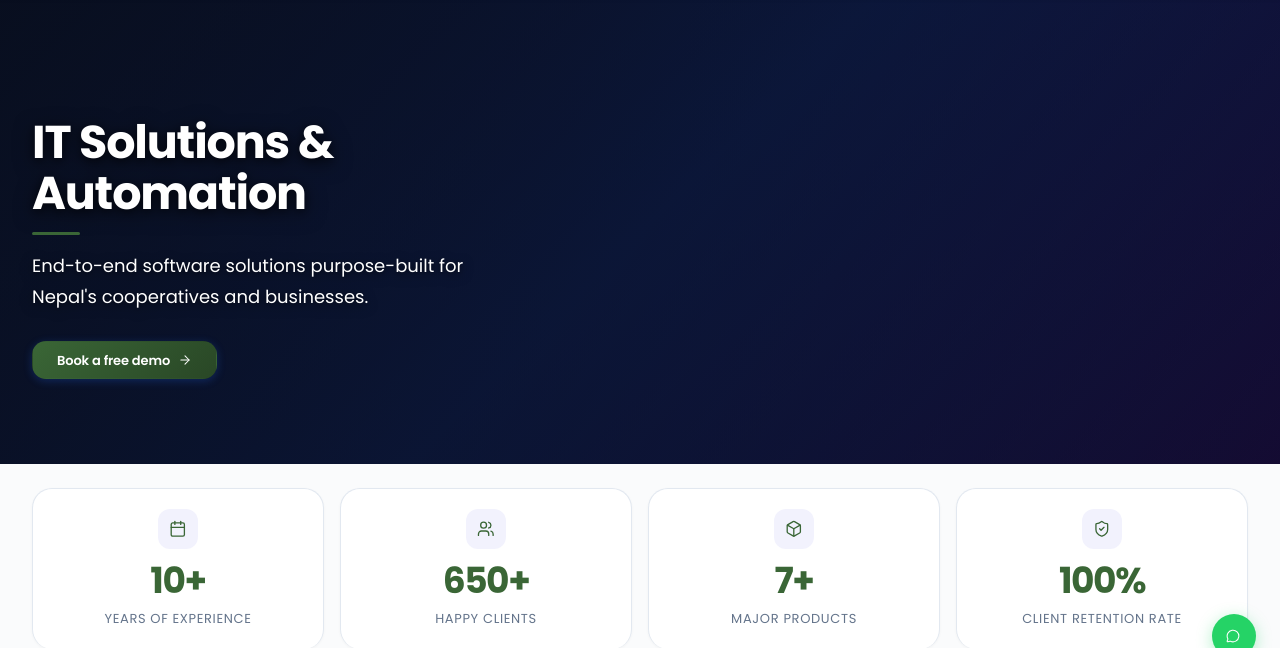
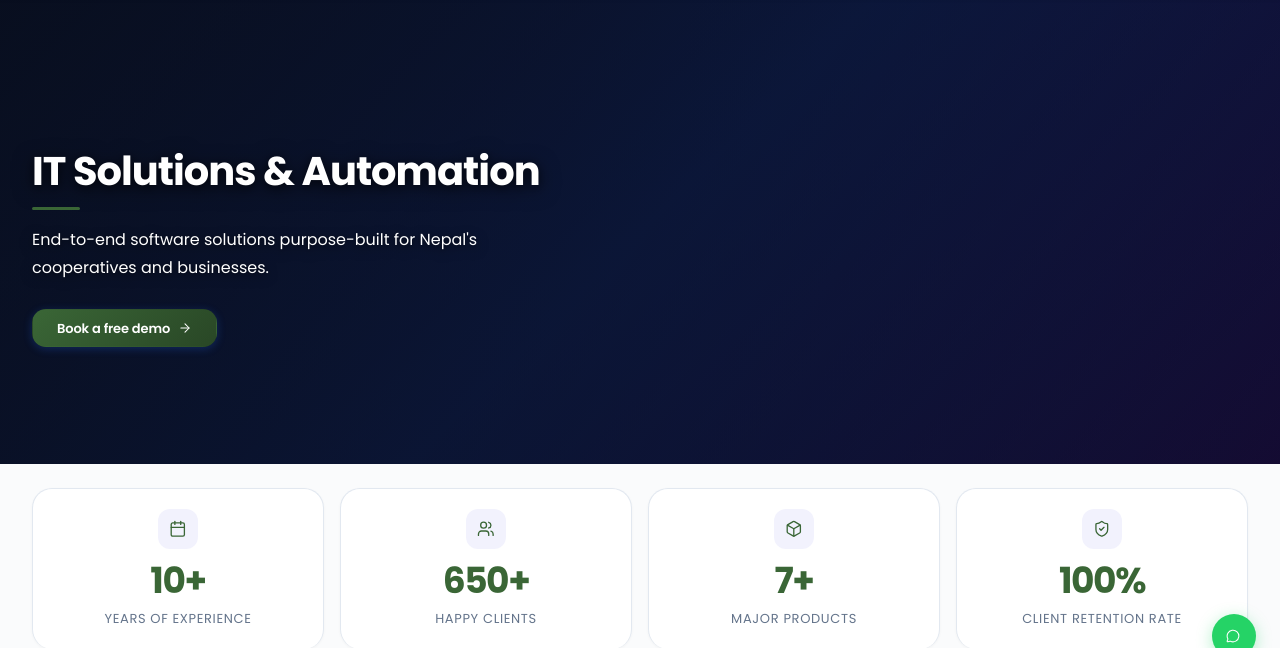
Before and after one commit to adakash26434/butwal, a PHP site: page / in a window 1280 px wide. Shown: the part 64-712 px from the top of the page. Run offline with PHP 8.4, Linux system fonts and the light colour scheme; data comes from the database, SQL or seed files in the repository; data that the repository does not hold is empty; some libraries are stand-ins or nearby versions.

Commit message:
feat: adjust font sizes for hero header and subheader

```diff
--- a/index.php
+++ b/index.php
@@ -186,12 +186,12 @@ include 'includes/header.php';
     <div style="position:absolute;inset:0;<?= $_overlay ?>"></div>
     <div class="container" style="position:relative;height:100%;display:flex;align-items:center;padding-top:2rem;">
       <div :class="cur==<?=$_hk?>?'hero-ca':''" style="max-width:36rem;">
-        <h1 class="hero-h1" style="font-family:var(--font-display);font-size:clamp(2rem,4.5vw,2.875rem);font-weight:800;color:#fff;line-height:1.1;margin:0 0 .875rem;letter-spacing:-.025em;text-shadow:0 4px 20px rgba(0,0,0,.6), 0 2px 8px rgba(0,0,0,.5);">
+        <h1 class="hero-h1" style="font-family:var(--font-display);font-size:clamp(1.75rem,4vw,2.5rem);font-weight:800;color:#fff;line-height:1.1;margin:0 0 .875rem;letter-spacing:-.025em;text-shadow:0 4px 20px rgba(0,0,0,.6), 0 2px 8px rgba(0,0,0,.5);">
           <?= nl2br(e($_hs['title'])) ?>
         </h1>
         <div class="hero-bar" style="width:3rem;height:3px;background:var(--primary);border-radius:2px;margin-bottom:1rem;"></div>
         <?php if(!empty($_hs['sub'])): ?>
-        <p class="hero-sub" style="font-size:clamp(1rem,2vw,1.125rem);color:#fff;line-height:1.72;margin:0 0 1.75rem;max-width:28rem;text-shadow:0 3px 12px rgba(0,0,0,.5), 0 1px 4px rgba(0,0,0,.4);font-weight:500;">
+        <p class="hero-sub" style="font-size:clamp(0.9375rem,1.8vw,1rem);color:#fff;line-height:1.72;margin:0 0 1.75rem;max-width:28rem;text-shadow:0 3px 12px rgba(0,0,0,.5), 0 1px 4px rgba(0,0,0,.4);font-weight:500;">
           <?= e($_hs['sub']) ?>
         </p>
         <?php endif; ?>
```
